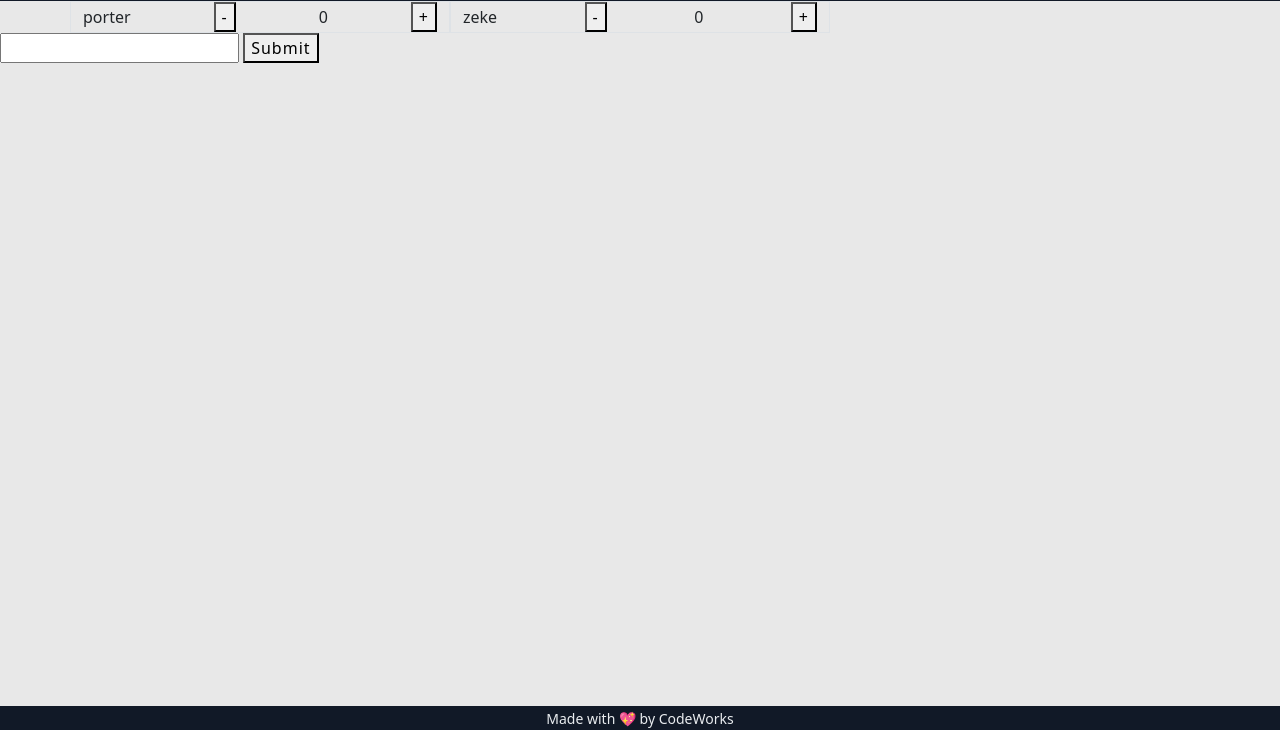
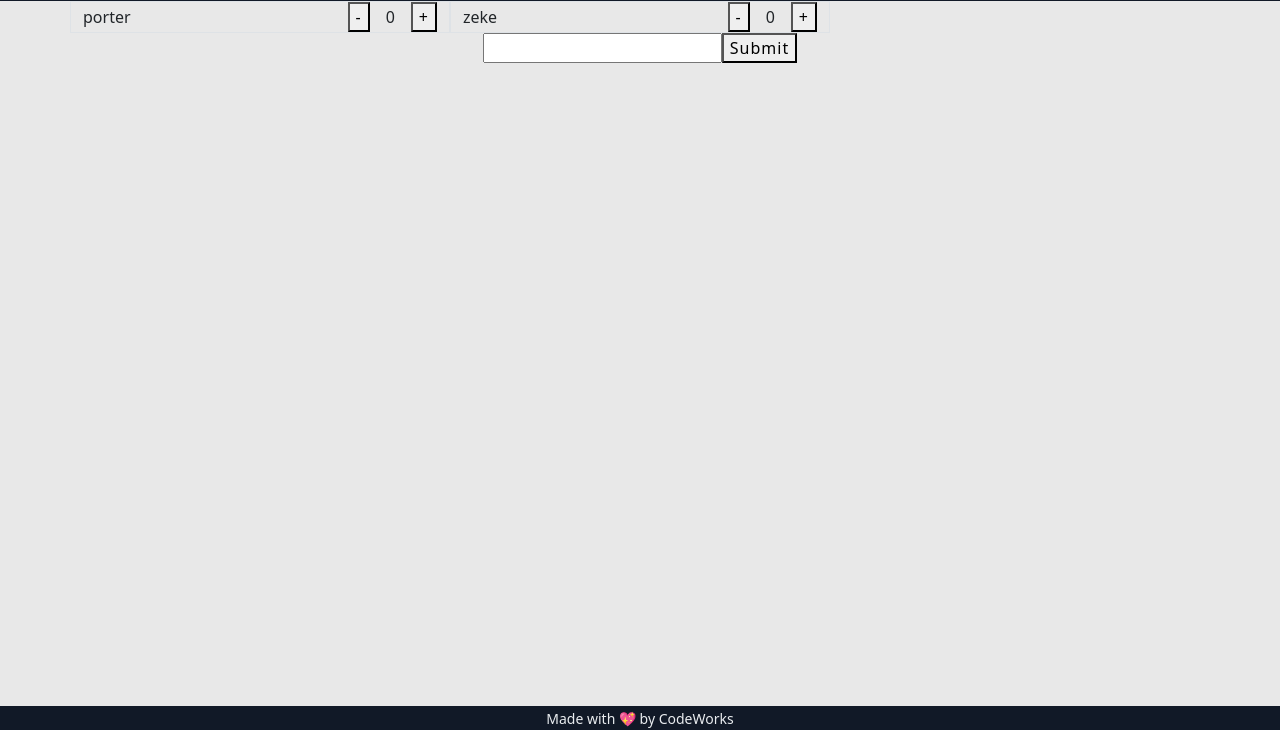
Before and after one commit to Porter12346/game-night-score-board, a website with bundled scripts: page index.html in a window 1280 px wide. Shown: the part 70-800 px from the top of the page. Built offline with nearby package versions, Linux system fonts and the light colour scheme; a script that the page names is missing.

Commit message:
some style and form resets on submit

```diff
--- a/app/controllers/playerController.js
+++ b/app/controllers/playerController.js
@@ -26,6 +26,8 @@ export class PlayerController {
         const userInput = form.playerName.value
         playerService.addPlayer(`${userInput}`)
         this.drawPlayers()
+        // @ts-ignore
+        form.reset()
     }
 
     drawPlayers() {
@@ -33,11 +35,13 @@ export class PlayerController {
         let playerCardsHTML = ''
         const players = AppState.players
         players.forEach((player) => {
-            playerCardsHTML += `<div class="col-12 col-md-4 d-flex justify-content-between align-items-center border">
+            playerCardsHTML += /*HTML*/ `<div class="col-12 col-md-4 d-flex justify-content-between align-items-center border">
             <p class="mb-0">${player.name}</p>
+            <div class="d-flex gap-3 align-items-center">
             <button onclick="app.PlayerController.decrementScore('${player.name}')">-</button>
             <p class="mb-0">${player.score}</p>
             <button onclick="app.PlayerController.incrementScore('${player.name}')">+</button>
+            </div>
           </div>`
         });
         playerCards.innerHTML = playerCardsHTML
--- a/index.html
+++ b/index.html
@@ -49,7 +49,7 @@
       </div>
     </section>
 
-    <form onsubmit="app.PlayerController.addPlayer()">
+    <form onsubmit="app.PlayerController.addPlayer()" class="d-flex align-items-center justify-content-center">
       <input name="playerName" id="playerName" type="text" required>
       <button type="submit">submit</button>
     </form>
```
